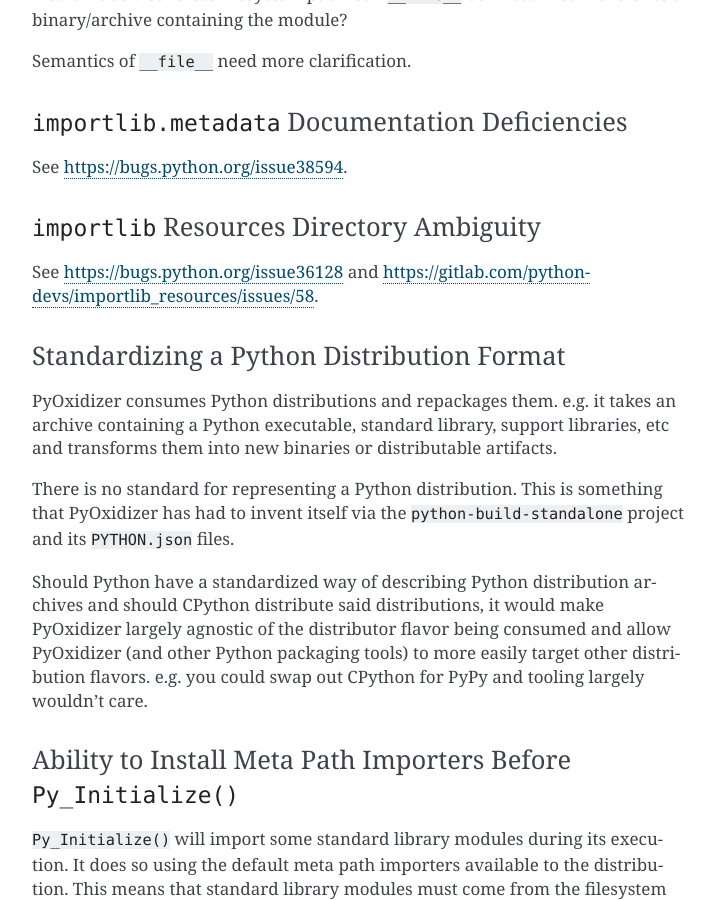
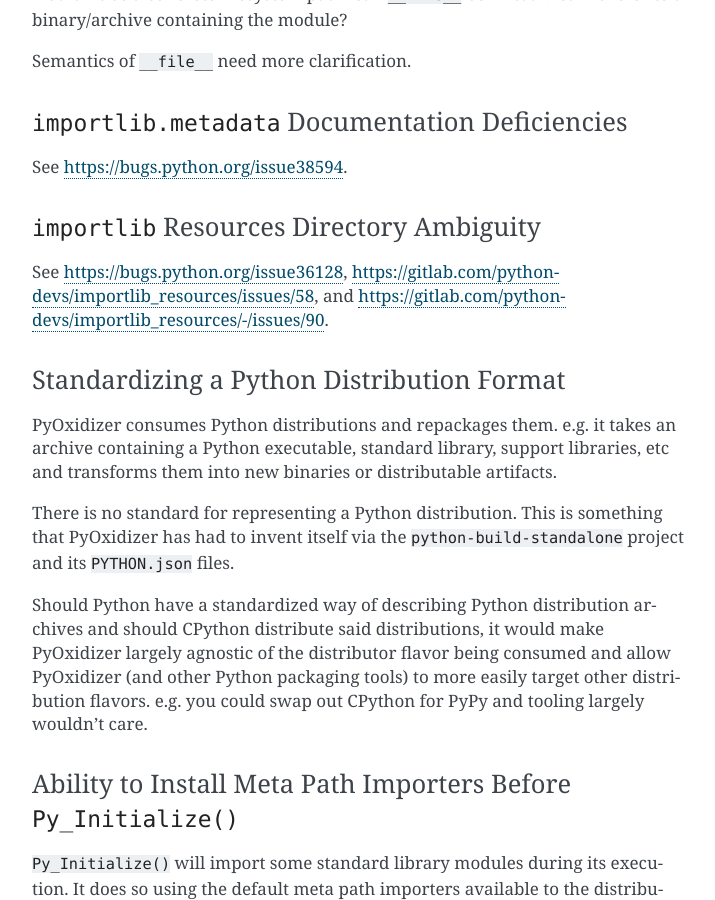
Before and after one commit to indygreg/PyOxidizer, a Sphinx documentation site: the page built from docs/technotes.rst, in a window 1280 px wide and 900 px high, scrolled down 5693 px. Shown: the whole window, without its empty margins (388-1103 px from the left). Built offline with Sphinx 7.4.7, drawn with Linux system fonts in a browser that asks for light colours; the version number could not be read and is left out; some of the changed lines change nothing that is shown.

Commit message:
docs: add links to additional importlib_resources issue

```diff
--- a/docs/technotes.rst
+++ b/docs/technotes.rst
@@ -268,8 +268,9 @@
 ``importlib`` Resources Directory Ambiguity
 -------------------------------------------
 
-See https://bugs.python.org/issue36128 and
-https://gitlab.com/python-devs/importlib_resources/issues/58.
+See https://bugs.python.org/issue36128,
+https://gitlab.com/python-devs/importlib_resources/issues/58,
+and https://gitlab.com/python-devs/importlib_resources/-/issues/90.
 
 Standardizing a Python Distribution Format
 ------------------------------------------
```
